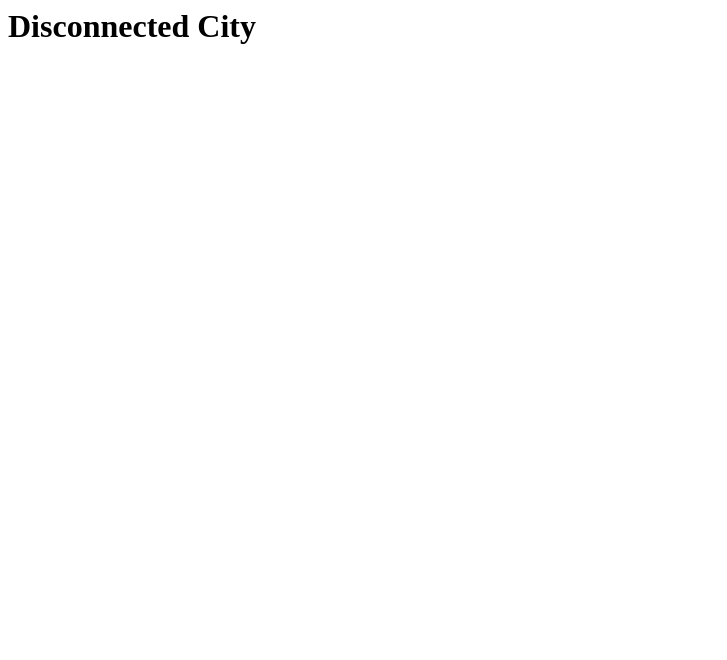
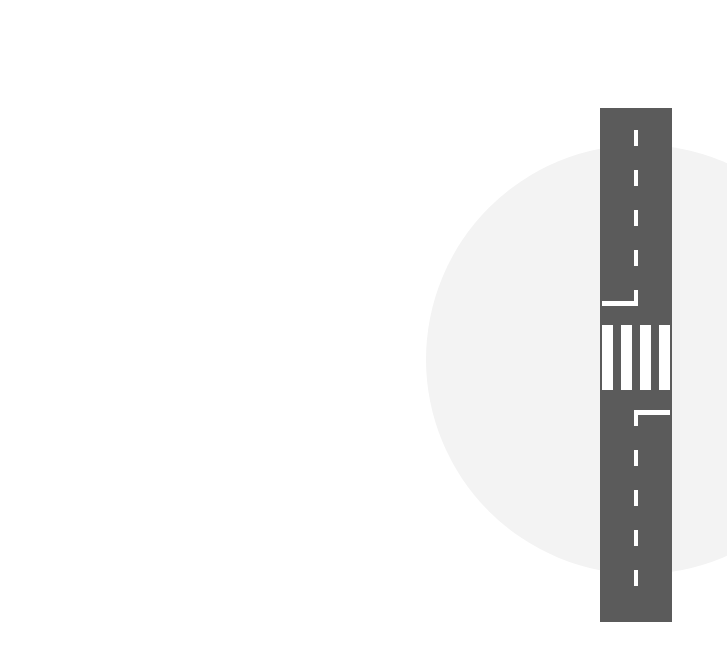
Before and after one commit to disconnectedcity/disconnectedcity.github.io, a plain HTML site: page index.html in a window 1280 px wide. Shown: the whole page, without its empty margins (0-727 px from the left). Drawn offline with Linux system fonts and the light colour scheme.

Commit message:
Add simple logo

```diff
--- a/index.html
+++ b/index.html
@@ -1 +1,16 @@
-<h1>Disconnected City</h1>
+<!doctype html>
+<html>
+<head>
+<title>Disconnected City</title>
+<style>
+body {
+  font-family: sans-serif;
+  padding-top: 100px;
+  text-align: center;
+}
+</style>
+</head>
+<body>
+<img src="pic.svg" alt="Disconnected City Logo"/>
+</body>
+</html>
```
Also changed, not shown: pic.svg (added).
